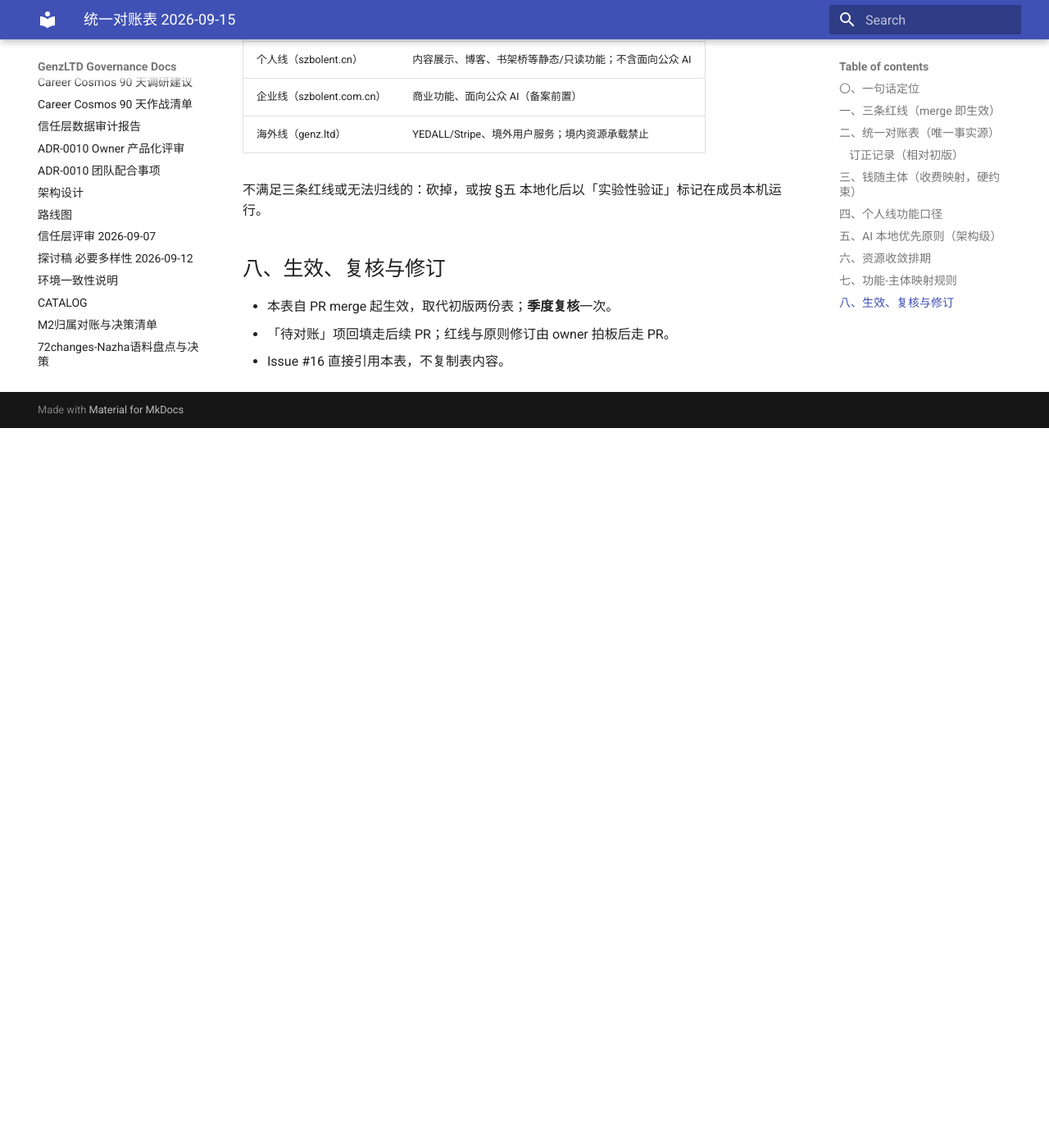
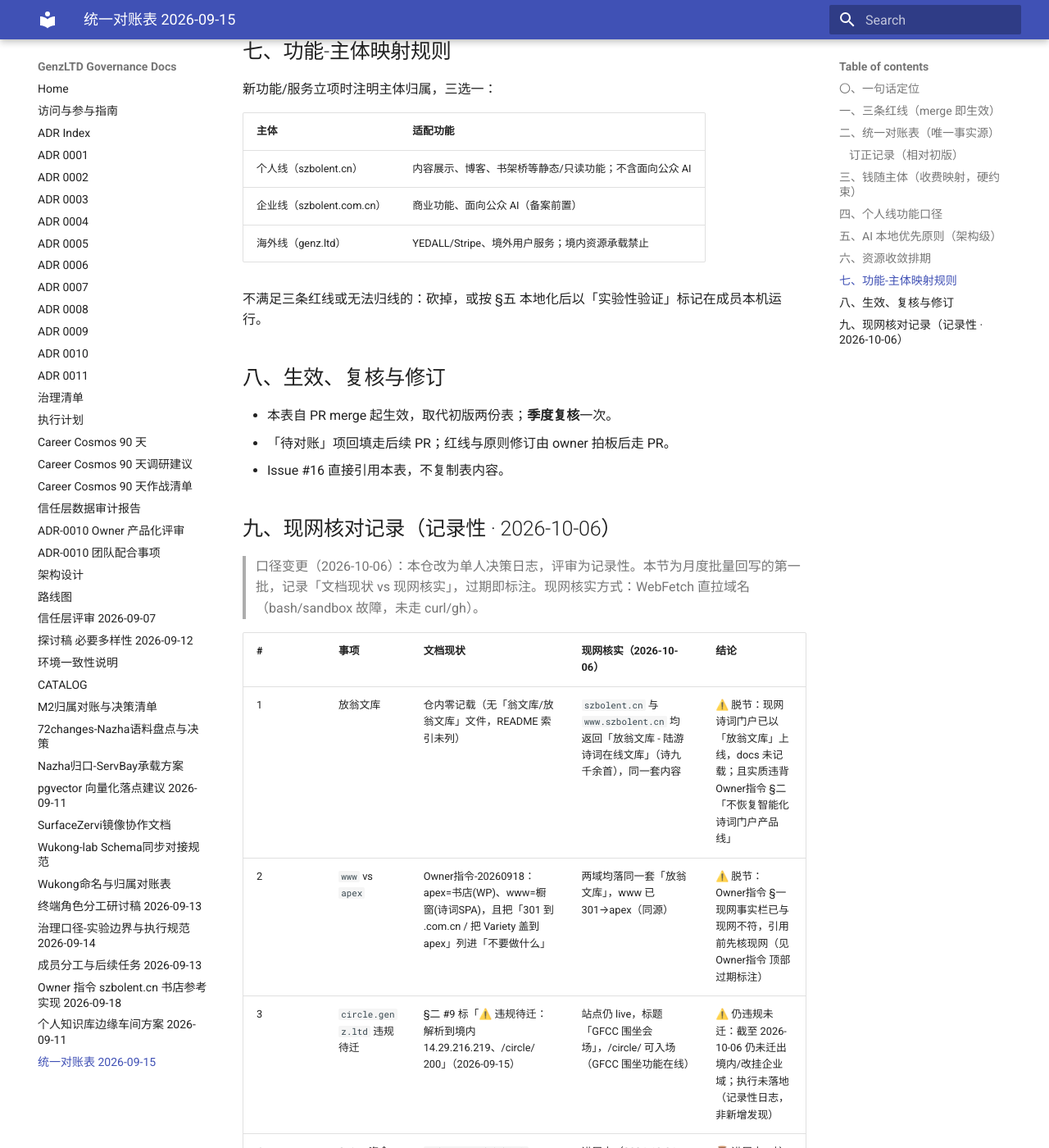
Before and after one commit to GenzLTD/docs, an MkDocs documentation site: the page built from docs/统一对账表-20260915.md, in a window 1280 px wide and 1400 px high, scrolled down 3852 px. Shown: the whole window at 82% size. Built offline with MkDocs 1.6.1 and Material for MkDocs 9.7.7, drawn with Linux system fonts in a browser that asks for light colours; before the commit the page ends 4374 px from its top, so only the background shows below that; some of the changed text lies outside the part shown.

Commit message:
docs: 降维为单人决策日志（评审记录性+CI守门）+ 回写4条现网脱节

```diff
--- a/docs/统一对账表-20260915.md
+++ b/docs/统一对账表-20260915.md
@@ -3,6 +3,7 @@
 > **Status**: Owner Directive v2 —— **owner 裁定（2026-09-20）：本表立即生效为 org 统一表**，取代 [genz-ltd子域命名与归属表-20260914](genz-ltd子域命名与归属表-20260914.md) 与 [资源-主体-服务对账表-20260915](资源-主体-服务对账表-20260915.md) 两份初版；各成员分头适配、及时反馈。
 > **生效**: 本 PR merge 时刻
 > **关联**: [ADR-0007](adrs/0007-tatha-frontend-deploy-governance.md) · [治理口径-实验边界与执行规范-20260914](治理口径-实验边界与执行规范-20260914.md) · [成员分工与后续任务-20260913](成员分工与后续任务-20260913.md) · [ADR-0010](adrs/0010-cn-wechat-pay-three-client-ops.md) · 合规 issue #16
+> **最近核实现网日期**：2026-10-06（本节 §九 为本次核对记录；放翁文库 / www-apex 同源 / circle 违规未迁 已核，Stripe 护栏待核）。
 
 ## 〇、一句话定位
 
@@ -28,7 +29,7 @@
 | 6 | `app.genz.ltd` | PlanetX 前端 | genz-web（Vercel） | GenzLTD（境外） | Stripe（YEDALL） | szpeter2026 | 生产 · Vercel |
 | 7 | `tspace.genz.ltd` | T空间 SaaS（Stripe Checkout 已上线，`/v1/payment/plans?region=US` 200 USD） | genz-web（`deploy-overseas.yml` / `site.ts`） | GenzLTD（境外） | Stripe（YEDALL） | 待对账 | 生产 · Cloudflare · **第一笔变现钉 `tspace/pricing`** |
 | 8 | `edge.genz.ltd` | 海外边侧生态（Vercel 营销站 + Vultr 边侧服务，清单待回填） | 待定 | GenzLTD（境外） | Stripe（YEDALL） | szpeter2026 | 已定名 · DNS 待落地 |
-| 9 | `circle.genz.ltd` | T6 围坐会场（GFCC） | gfcc（天翼 `/data/gfcc` :5211 + AGC 元服务） | GenzLTD（境外域名） | — | 待对账 | ⚠️ **违规待迁：解析到境内 `14.29.216.219`、`/circle/` 200** |
+| 9 | `circle.genz.ltd` | T6 围坐会场（GFCC） | gfcc（天翼 `/data/gfcc` :5211 + AGC 元服务） | GenzLTD（境外域名） | — | 待对账 | ⚠️ **违规待迁：解析到境内 `14.29.216.219`、`/circle/` 200**（截至 2026-10-06 仍 live 未迁，见 §九 #3） |
 | 10 | Vultr 生产库 | 业务 50 表（looma/Tatha 线） | — | 待对账 | 待对账 | 待对账 | ⚠️ 归属/payer 待登记 |
 | 11 | 天翼云 | 境内承载（规划备忘，见 §六） | — | 企业侧待确认 | 待对账 | 待对账 | 规划备忘（非生产结论） |
 | 12 | Vercel preview | tatha 预览站 | szjason72-9160 / tatha-frontend-org | 个人账号 | 个人 | szjason72 | 个人/preview（ADR-0007 §3 Allowed） |
@@ -82,3 +83,16 @@
 - 本表自 PR merge 起生效，取代初版两份表；**季度复核**一次。
 - 「待对账」项回填走后续 PR；红线与原则修订由 owner 拍板后走 PR。
 - Issue #16 直接引用本表，不复制表内容。
+
+## 九、现网核对记录（记录性 · 2026-10-06）
+
+> 口径变更（2026-10-06）：本仓改为单人决策日志，评审为记录性。本节为月度批量回写的第一批，记录「文档现状 vs 现网核实」，过期即标注。现网核实方式：WebFetch 直拉域名（bash/sandbox 故障，未走 curl/gh）。
+
+| # | 事项 | 文档现状 | 现网核实（2026-10-06） | 结论 |
+|---|---|---|---|---|
+| 1 | 放翁文库 | 仓内零记载（无「翁文库/放翁文库」文件，README 索引未列） | `szbolent.cn` 与 `www.szbolent.cn` 均返回「放翁文库 - 陆游诗词在线文库」（诗九千余首），同一套内容 | ⚠️ 脱节：现网诗词门户已以「放翁文库」上线，docs 未记载；且实质违背 Owner指令 §二「不恢复智能化诗词门户产品线」 |
+| 2 | `www` vs `apex` | Owner指令-20260918：apex=书店(WP)、www=橱窗(诗词SPA)，且把「301 到 .com.cn / 把 Variety 盖到 apex」列进「不要做什么」 | 两域均落同一套「放翁文库」，www 已 301→apex（同源） | ⚠️ 脱节：Owner指令 §一 现网事实栏已与现网不符，引用前先核现网（见 Owner指令 顶部过期标注） |
+| 3 | `circle.genz.ltd` 违规待迁 | §二 #9 标「⚠️ 违规待迁：解析到境内 14.29.216.219、/circle/ 200」（2026-09-15） | 站点仍 live，标题「GFCC 围坐会场」，/circle/ 可入场（GFCC 围坐功能在线） | ⚠️ 仍违规未迁：截至 2026-10-06 仍未迁出境内/改挂企业域；执行未落地（记录性日志，非新增发现） |
+| 4 | Stripe 资金护栏 | `进度-Stripe真实支付准备-20260916.md` §四：paid 订单 purge 级联删除护栏「已识别，待立项」（09-16） | 进展中（2026-10-06 核）：looma-zervi 09-28 已上线 PG/部署 D1b 守卫 + 多租户「归属读写/信号验签」最小防线，且存在专用 `test_payment_guard.py`；但 §四 特指的 paid 订单 purge 护栏在提交记录中未见显式落地，manager.py 因私有仓 contents API 受阻未能终读 | ⏳ 进展中：护栏体系已显著补全，§四 那条待 pull `looma-zervi` 或查 #135 实测闭环终确认 |
+
+**处置**：事项 1–3 已核实并回写，同步标注 Owner指令 过期；事项 4 待核后补。所有「待对账」项维持原排期（§六），本表仍按季度复核。
```
Also changed, not shown: AGENTS.md (+1 -1 lines), README.md (+14 -16 lines), docs/Owner指令-szbolent.cn书店参考实现-20260918.md (+1 -0 lines), docs/进度-Stripe真实支付准备-20260916.md (+2 -0 lines).
